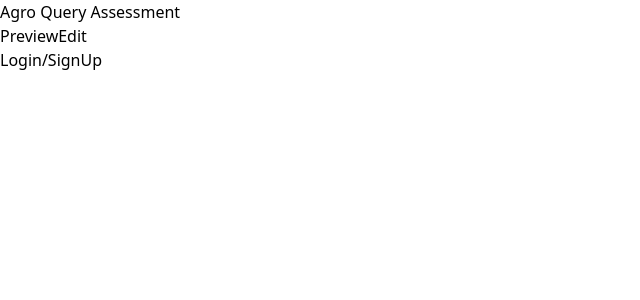
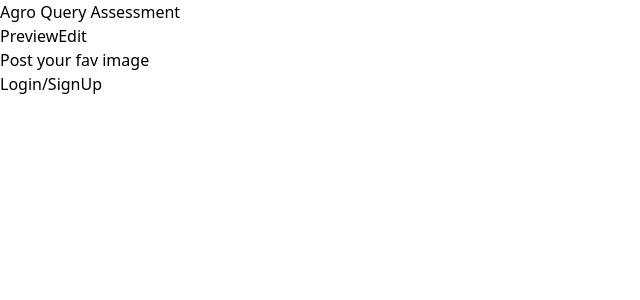
Before and after one commit to pranjalkatiyar/argon-frontend, a React (Vite) app: page / in a window 1280 px wide. Shown: the top 300 px of the page, without its empty margins (0-640 px from the left). Built offline with nearby package versions, Linux system fonts and the light colour scheme; no server answers.

Commit message:
Update Navbar.jsx

```diff
--- a/src/pages/Navbar.jsx
+++ b/src/pages/Navbar.jsx
@@ -86,7 +86,7 @@ const Navbar = () => {
             />
           )}
         </div>
-        {facebooklogin && (
+
 
           <Link
             to="/imageupload"
@@ -94,7 +94,7 @@ const Navbar = () => {
           >
             Post your fav image
           </Link>
-        )}
+
       </div>
       <div>
       {isSignedIn && (
```
